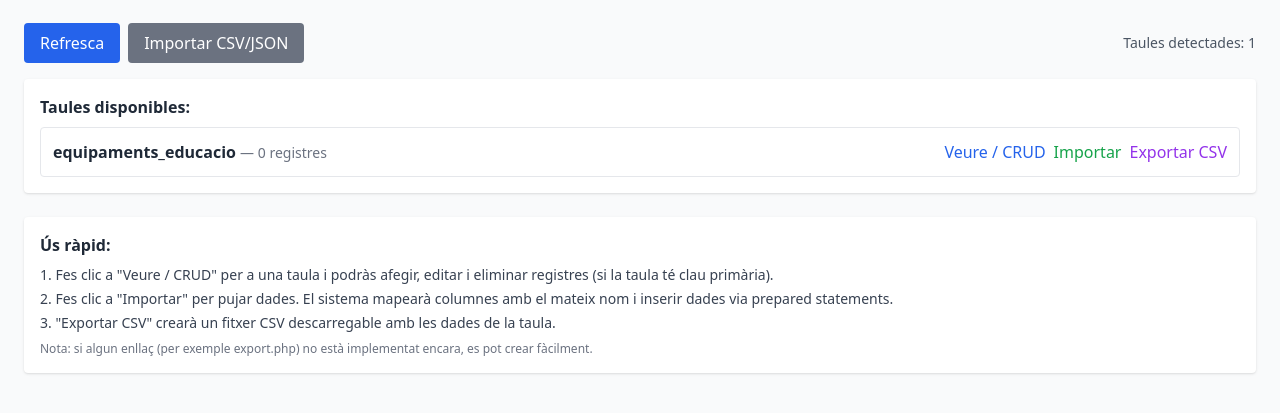
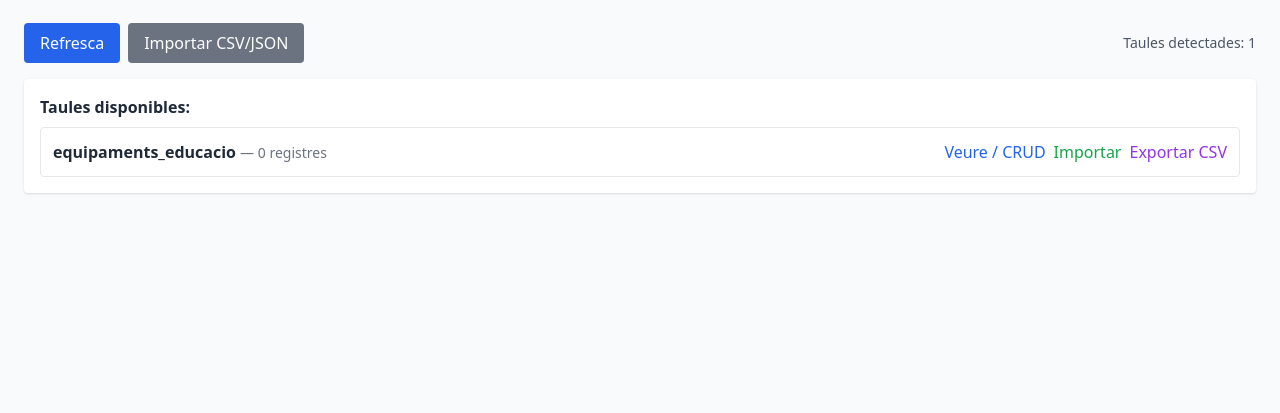
Before and after one commit to AlbertoTrujillo-ITB2425/2526-P0.0-ASIXc2BC-G05, a PHP site: page / in a window 1280 px wide. Shown: the part 61-474 px from the top of the page. Run offline with PHP 8.4, Linux system fonts and the light colour scheme; data that the repository does not hold is empty; some libraries are stand-ins or nearby versions.

Commit message:
Delete quick usage instructions from index.php
Removed quick usage section with instructions.

```diff
--- a/public/index.php
+++ b/public/index.php
@@ -57,15 +57,5 @@ function table_count(mysqli $conn, string $table): ?int {
     <?php endif; ?>
   </section>
 
-  <section class="bg-white shadow rounded p-4">
-    <h2 class="font-semibold mb-2">Ús ràpid:</h2>
-    <ol class="list-decimal list-inside space-y-1 text-gray-700 text-sm">
-      <li>Fes clic a "Veure / CRUD" per a una taula i podràs afegir, editar i eliminar registres (si la taula té clau primària).</li>
-      <li>Fes clic a "Importar" per pujar dades. El sistema mapearà columnes amb el mateix nom i inserir dades via prepared statements.</li>
-      <li>"Exportar CSV" crearà un fitxer CSV descarregable amb les dades de la taula.</li>
-    </ol>
-    <p class="text-xs text-gray-500 mt-2">Nota: si algun enllaç (per exemple export.php) no està implementat encara, es pot crear fàcilment.</p>
-  </section>
-
 </body>
 </html>
```
